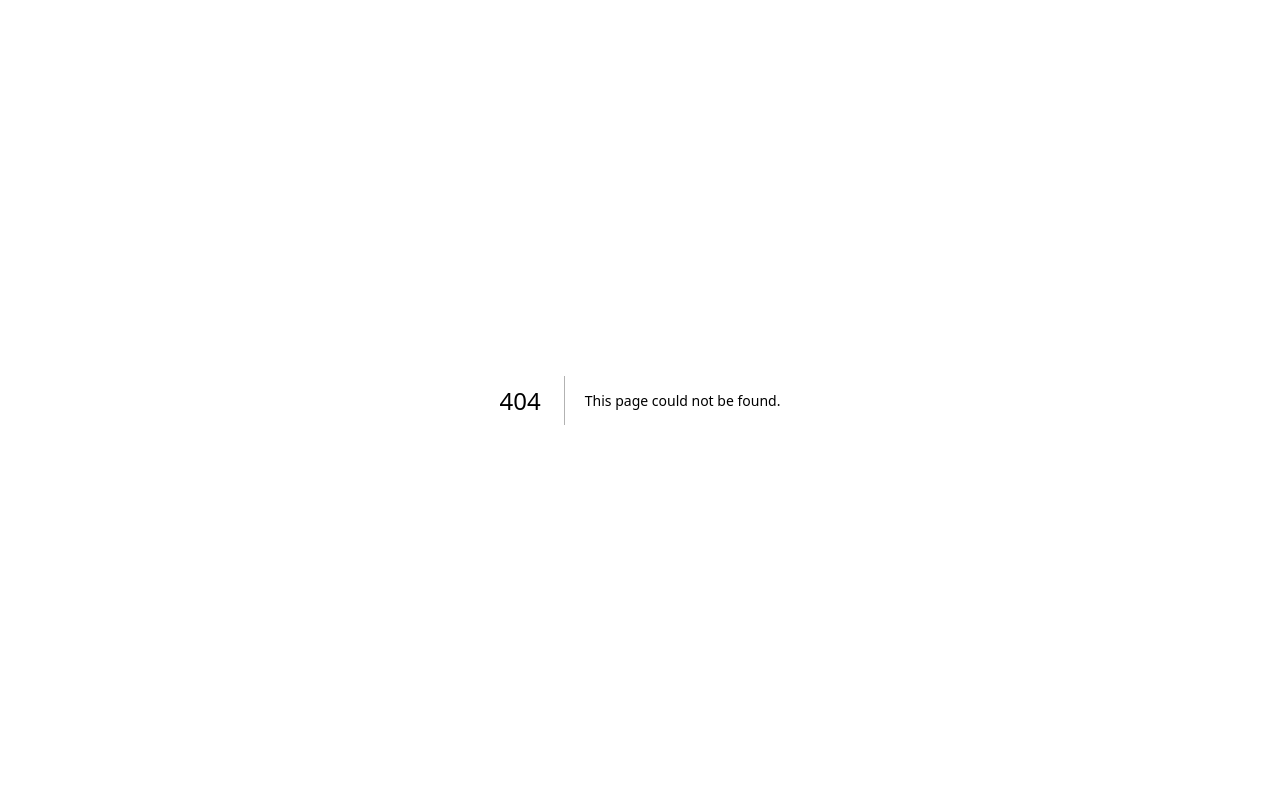
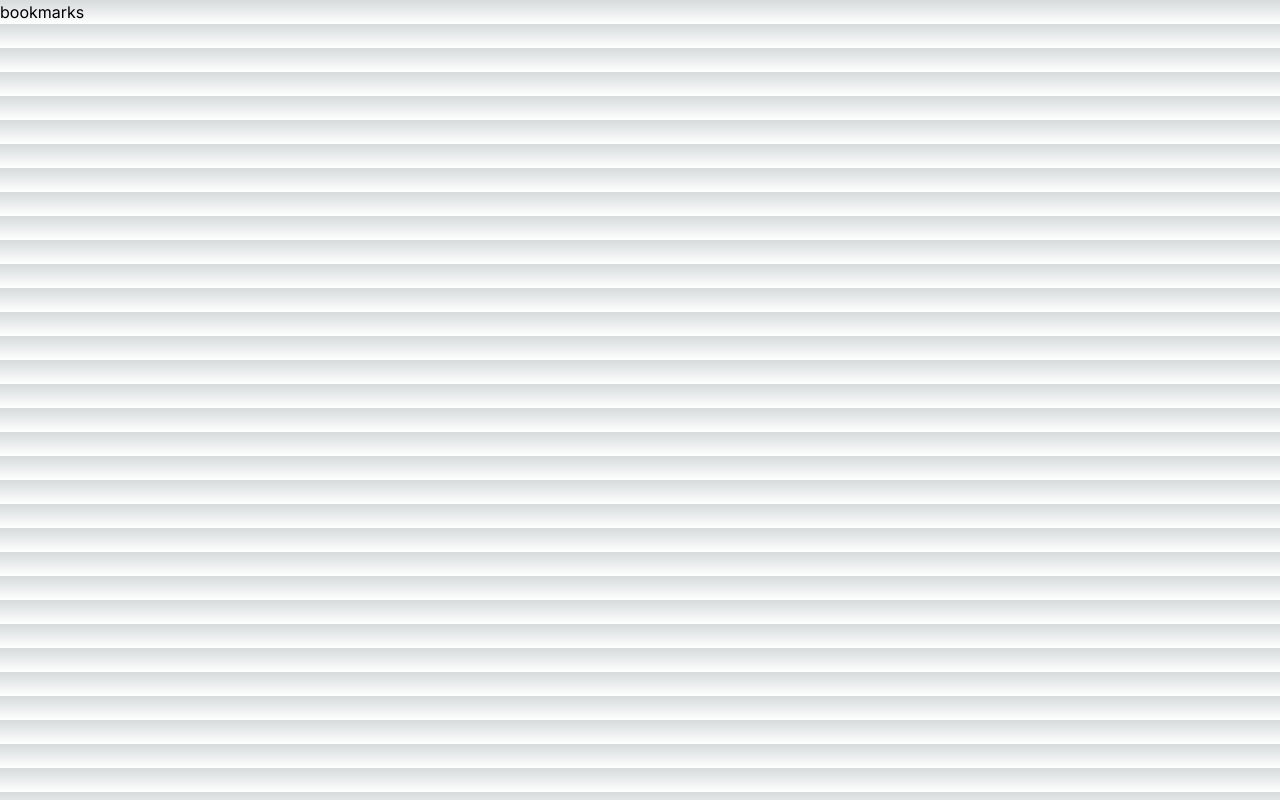
Before and after one commit to kwngmin/gongam, a Next.js app: page /bookmarks in a window 1280 px wide. Before the commit this address had no page. Built offline with nearby package versions, Linux system fonts and the light colour scheme.

Commit message:
dock button link 연결

```diff
--- /dev/null
+++ b/src/app/account/page.tsx
@@ -0,0 +1,3 @@
+export default function AccountPage() {
+  return <p>account</p>;
+}
--- /dev/null
+++ b/src/app/bookmarks/page.tsx
@@ -0,0 +1,3 @@
+export default function BookmarksPage() {
+  return <p>bookmarks</p>;
+}
--- /dev/null
+++ b/src/app/inbox/page.tsx
@@ -0,0 +1,3 @@
+export default function InboxPage() {
+  return <p>inbox</p>;
+}
```
